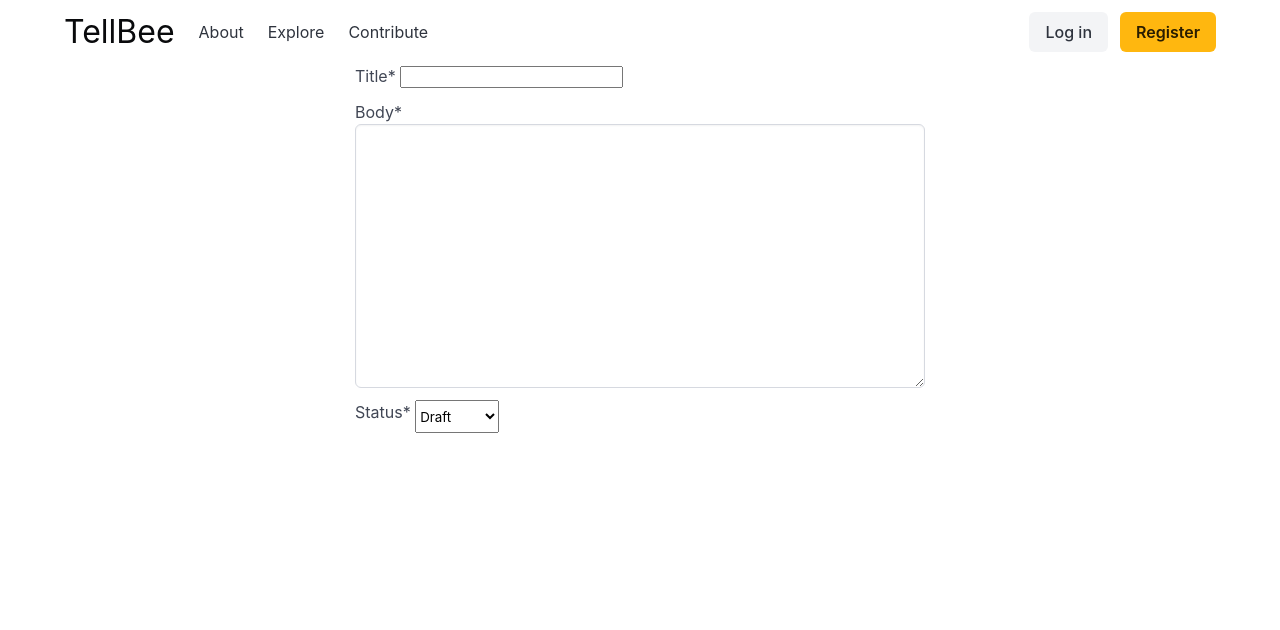
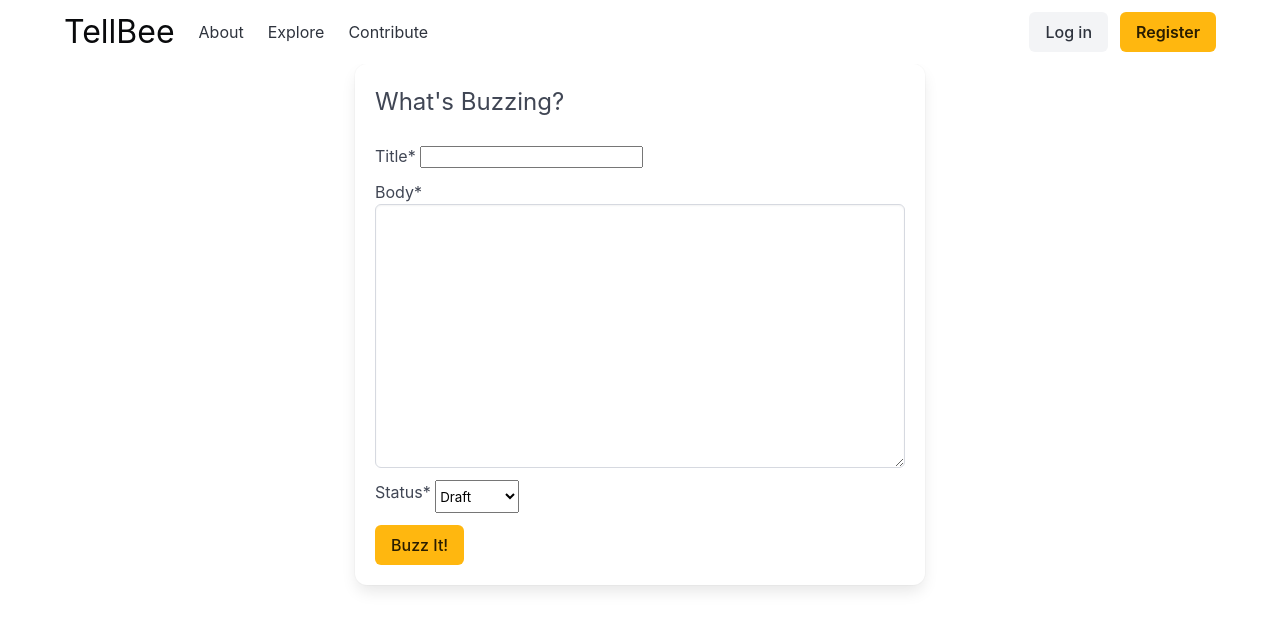
Before and after one commit to ritzvincentculanag/parakeet, a Django app: page /buzz/create/ in a window 1280 px wide. Shown: the top 630 px of the page. Run offline with Django 5.2, Linux system fonts and the light colour scheme; some libraries are stand-ins or nearby versions.

Commit message:
add initial function to create buzz

```diff
--- a/buzz/views.py
+++ b/buzz/views.py
@@ -15,17 +15,17 @@ def buzz_list(request):
     )
 
 def buzz_create(request):
-    form = None
+    form = BuzzCreateForm()
 
-    if request.method != 'POST':
-        form = BuzzCreateForm()
-    else:
-        form = BuzzCreateForm(data=request.GET)
-        form.save(commit=False)
-        form.author = request.user
-        form.save()
+    if request.method == 'POST':
+        form = BuzzCreateForm(data=request.POST)
 
-        return redirect(to=reverse('buzz:buzz_list'))
+        if form.is_valid:
+            buzz = form.save(commit=False)
+            buzz.author = request.user
+            buzz.save()
+
+            return redirect(to=reverse('buzz:buzz_list'))
 
     return render(
         request=request,
--- a/templates/buzz/create.html
+++ b/templates/buzz/create.html
@@ -3,7 +3,16 @@
 {% load crispy_forms_tags %}
 
 {% block center %}
-  <form method="post">
-    {{ form|crispy }}
-  </form>
+  <div class="box">
+    <h2 class="is-size-4">What's Buzzing?</h2>
+    <br>
+    <form action="{% url 'buzz:buzz_create' %}" method="post">
+      {% csrf_token %}
+      {{ form|crispy }}
+      <button
+        class="button is-warning is-align-item-flex-end">
+        Buzz It!
+      </button>
+    </form>
+  </div>
 {% endblock center %}
```
Also changed, not shown: db.sqlite3.
